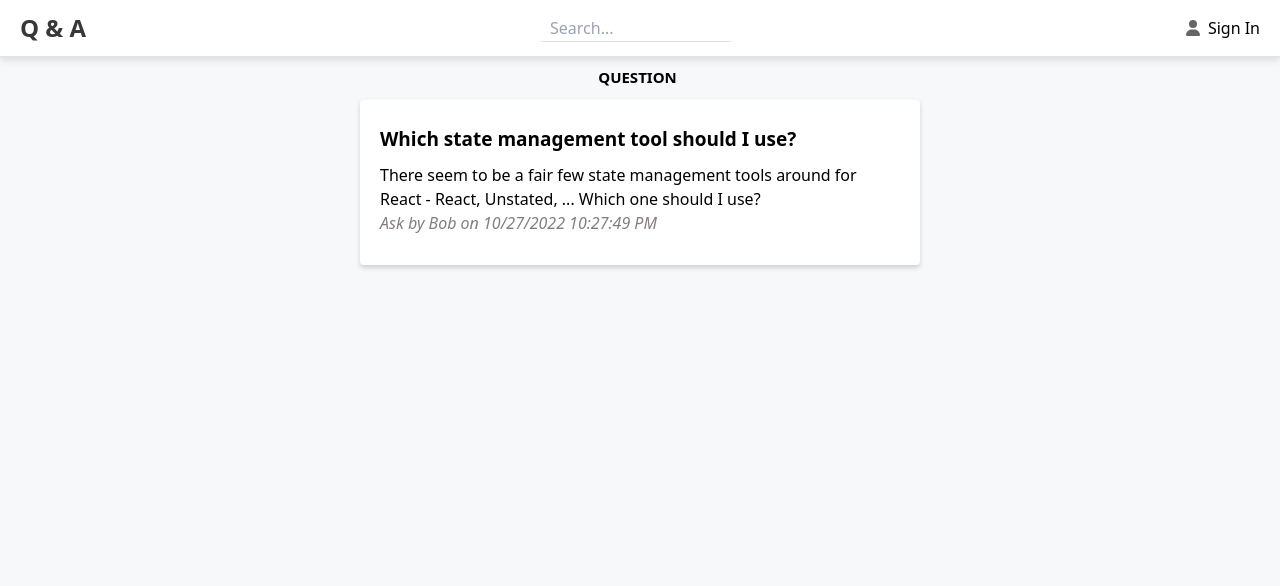
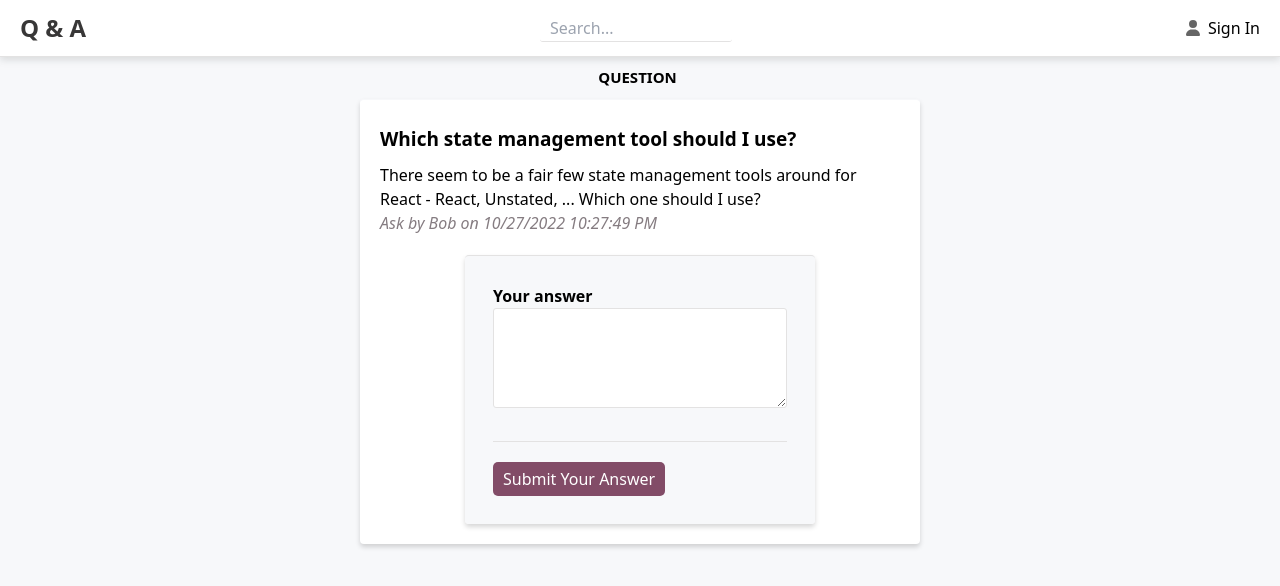
Before and after one commit to namht-webdev/Core3React, a React (Create React App) app in the folder frontend/: page /questions/2 in a window 1280 px wide. Shown: the top 586 px of the page. Built offline with nearby package versions, Linux system fonts and the light colour scheme.

Commit message:
form for ask page and question page

```diff
--- a/frontend/src/AskPage.tsx
+++ b/frontend/src/AskPage.tsx
@@ -1,10 +1,16 @@
 import React from 'react';
 import { PageTitle } from './PageTitle';
 import { Page } from './Page';
+import { Form } from './Form';
+import { Field } from './Field';
 
 export const AskPage = () => (
   <Page>
     <PageTitle title="Ask a question" />
+    <Form submitCaption="Submit Your Question">
+      <Field name="title" label="Title"></Field>
+      <Field name="content" label="Content" type="TextArea"></Field>
+    </Form>
   </Page>
 );
 
--- a/frontend/src/QuestionPage.tsx
+++ b/frontend/src/QuestionPage.tsx
@@ -4,6 +4,8 @@ import { Page } from './Page';
 import { useParams } from 'react-router-dom';
 import { getQuestion, QuestionData } from './QuestionsData';
 import { AnswerList } from './AnswerList';
+import { Form } from './Form';
+import { Field } from './Field';
 
 export const QuestionPage = () => {
   const [question, setQuestion] = useState<QuestionData | null>(null);
@@ -31,6 +33,11 @@ export const QuestionPage = () => {
               question.userName
             } on ${question.created.toLocaleDateString()} ${question.created.toLocaleTimeString()}`}</div>
             <AnswerList data={question.answers} />
+            <div className="mt-5">
+              <Form submitCaption="Submit Your Answer">
+                <Field name="content" type="TextArea" label="Your answer" />
+              </Form>
+            </div>
           </Fragment>
         )}
       </div>
```
